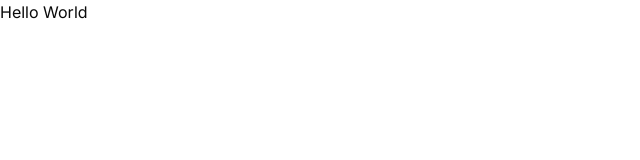
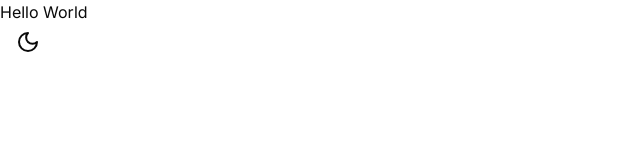
Before and after one commit to kelsondouglas/personal-portfolio, a Next.js app: page / in a window 1280 px wide. Shown: the top 160 px of the page, without its empty margins (0-640 px from the left). Built offline with nearby package versions, Linux system fonts and the light colour scheme.

Commit message:
feat: add theme button and moved theme provider to its own directory

```diff
--- a/package.json
+++ b/package.json
@@ -10,6 +10,7 @@
   },
   "dependencies": {
     "@radix-ui/react-icons": "^1.3.0",
+    "@radix-ui/react-slot": "^1.1.0",
     "class-variance-authority": "^0.7.0",
     "clsx": "^2.1.1",
     "lucide-react": "^0.438.0",
--- a/src/app/layout.tsx
+++ b/src/app/layout.tsx
@@ -1,7 +1,7 @@
 import type { Metadata } from "next";
 import { Inter } from "next/font/google";
 import "./globals.css";
-import { ThemeProvider } from "@/components/theme-provider";
+import { ThemeProvider } from "@/providers/theme-provider";
 
 const inter = Inter({ subsets: ["latin"] });
 
@@ -17,7 +17,7 @@
   children: React.ReactNode;
 }>) {
   return (
-    <html lang="pt-br">
+    <html lang="pt-br" suppressHydrationWarning>
       <body className={inter.className}>
         <ThemeProvider attribute="class" defaultTheme="system" enableSystem>
           {children}
--- a/src/app/page.tsx
+++ b/src/app/page.tsx
@@ -1,7 +1,10 @@
+import ThemeButton from "@/components/theme-button";
+
 export default function Home() {
   return (
     <main>
       <h1>Hello World</h1>
+      <ThemeButton />
     </main>
   );
 }
--- /dev/null
+++ b/src/components/theme-button.tsx
@@ -0,0 +1,21 @@
+"use client";
+
+import React from "react";
+import { Button } from "@/components/ui/button";
+import { useTheme } from "next-themes";
+import { Moon, Sun } from "lucide-react";
+
+const ThemeButton = () => {
+  const { theme, setTheme } = useTheme();
+
+  return (
+    <Button
+      variant="ghost"
+      onClick={() => setTheme(theme == "dark" ? "light" : "dark")}
+    >
+      {theme === "dark" ? <Sun /> : <Moon />}
+    </Button>
+  );
+};
+
+export default ThemeButton;
--- /dev/null
+++ b/src/components/ui/button.tsx
@@ -0,0 +1,57 @@
+import * as React from "react"
+import { Slot } from "@radix-ui/react-slot"
+import { cva, type VariantProps } from "class-variance-authority"
+
+import { cn } from "@/lib/utils"
+
+const buttonVariants = cva(
+  "inline-flex items-center justify-center whitespace-nowrap rounded-md text-sm font-medium transition-colors focus-visible:outline-none focus-visible:ring-1 focus-visible:ring-ring disabled:pointer-events-none disabled:opacity-50",
+  {
+    variants: {
+      variant: {
+        default:
+          "bg-primary text-primary-foreground shadow hover:bg-primary/90",
+        destructive:
+          "bg-destructive text-destructive-foreground shadow-sm hover:bg-destructive/90",
+        outline:
+          "border border-input bg-background shadow-sm hover:bg-accent hover:text-accent-foreground",
+        secondary:
+          "bg-secondary text-secondary-foreground shadow-sm hover:bg-secondary/80",
+        ghost: "hover:bg-accent hover:text-accent-foreground",
+        link: "text-primary underline-offset-4 hover:underline",
+      },
+      size: {
+        default: "h-9 px-4 py-2",
+        sm: "h-8 rounded-md px-3 text-xs",
+        lg: "h-10 rounded-md px-8",
+        icon: "h-9 w-9",
+      },
+    },
+    defaultVariants: {
+      variant: "default",
+      size: "default",
+    },
+  }
+)
+
+export interface ButtonProps
+  extends React.ButtonHTMLAttributes<HTMLButtonElement>,
+    VariantProps<typeof buttonVariants> {
+  asChild?: boolean
+}
+
+const Button = React.forwardRef<HTMLButtonElement, ButtonProps>(
+  ({ className, variant, size, asChild = false, ...props }, ref) => {
+    const Comp = asChild ? Slot : "button"
+    return (
+      <Comp
+        className={cn(buttonVariants({ variant, size, className }))}
+        ref={ref}
+        {...props}
+      />
+    )
+  }
+)
+Button.displayName = "Button"
+
+export { Button, buttonVariants }
```
Also changed, not shown: src/providers/theme-provider.tsx (renamed from src/components/theme-provider.tsx), 1 other file (tests, documents, lock files or other folders).
